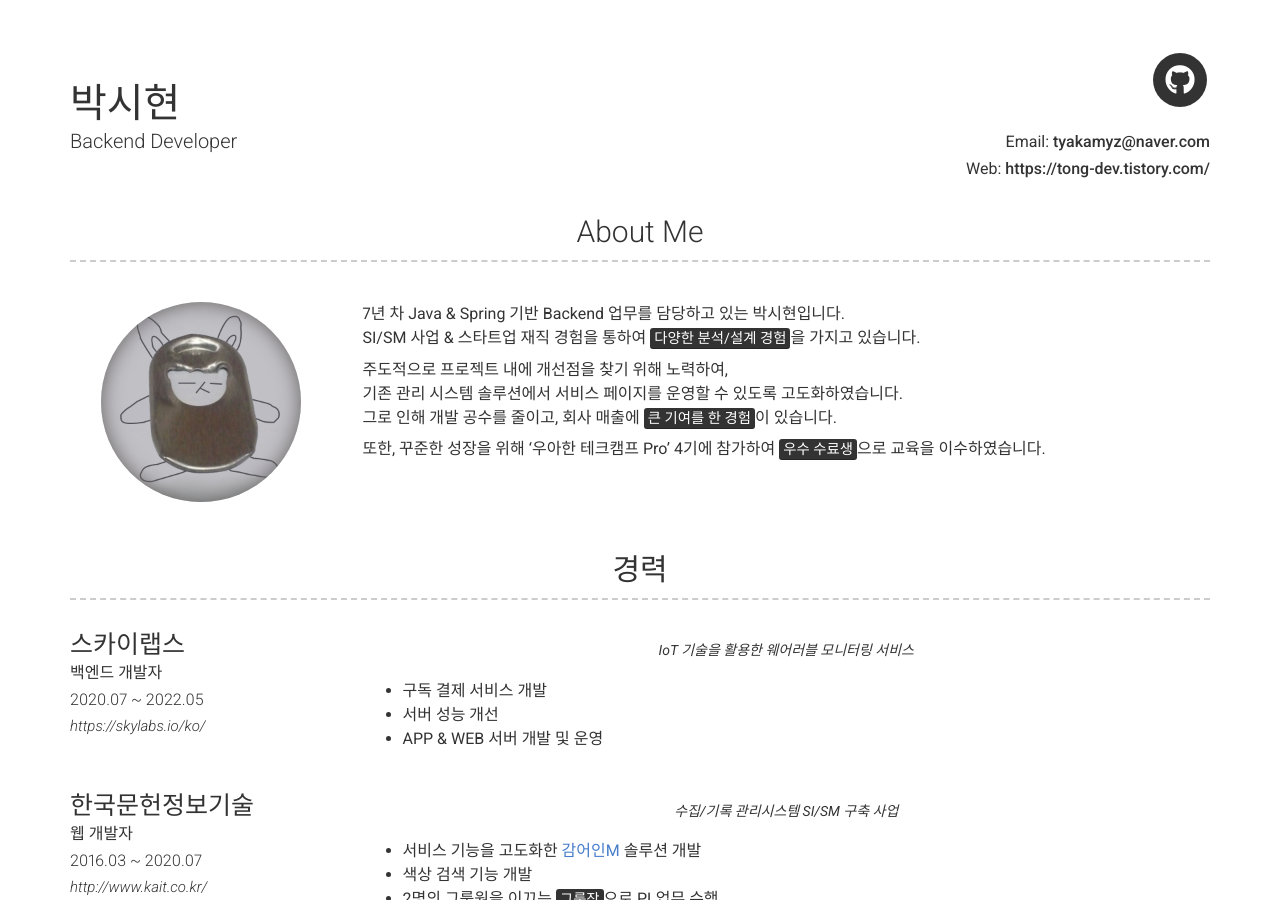
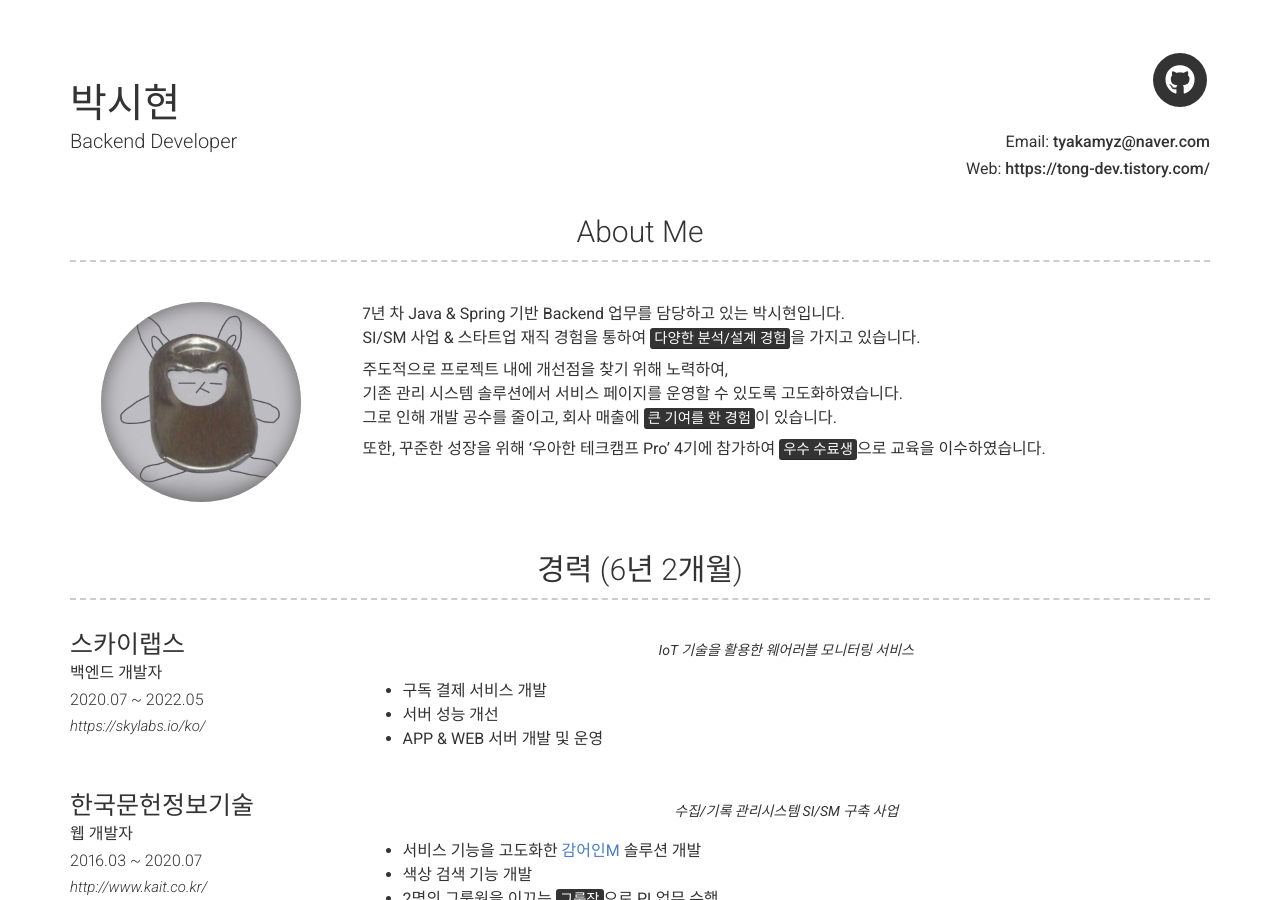
Before and after one commit to tyakamyz/tyakamyz.github.io, a Jekyll site: the page built from index.md, in a window 1280 px wide and 900 px high. Built offline with Jekyll 4.4.1, drawn with Linux system fonts in a browser that asks for light colours; nearby versions of some CDN libraries.

Commit message:
feat: 가독성을 위해 총 경력 추가

```diff
--- a/_config.yml
+++ b/_config.yml
@@ -62,7 +62,7 @@ about_content: | # this will include new lines to allow paragraphs
   또한, 꾸준한 성장을 위해 '우아한 테크캠프 Pro' 4기에 참가하여 <mark>우수 수료생</mark>으로 교육을 이수하였습니다.
 
 content:
-  - title: 경력
+  - title: 경력 (6년 2개월)
     layout: list
     content:
       - layout: left
```
